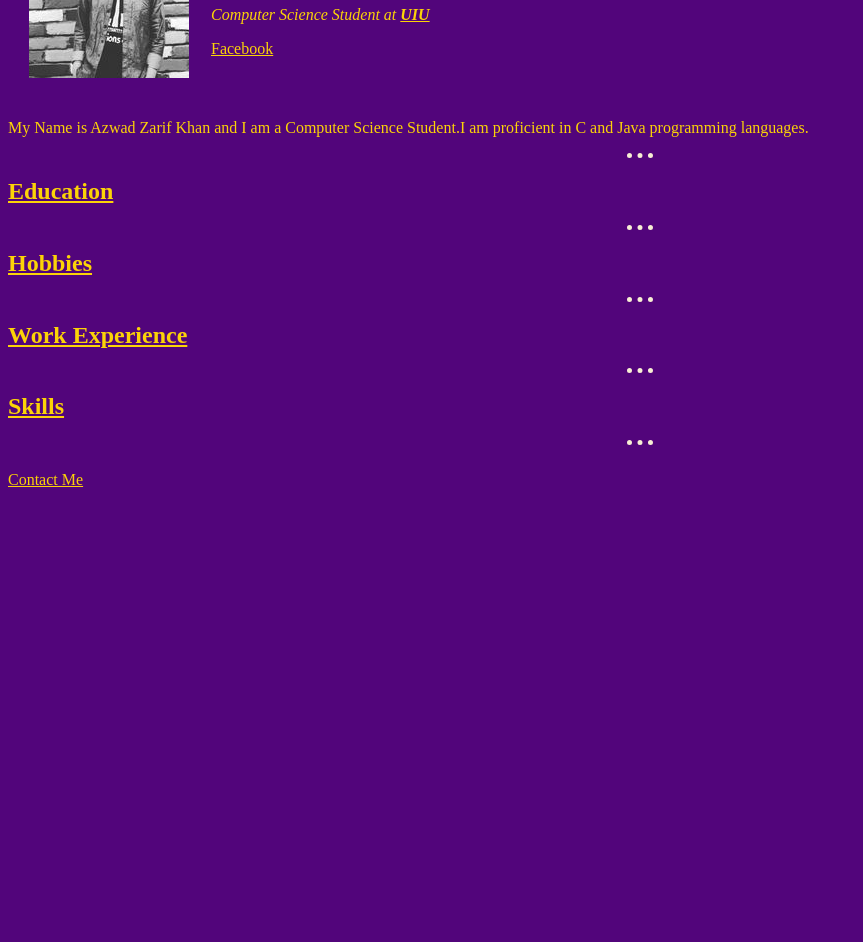
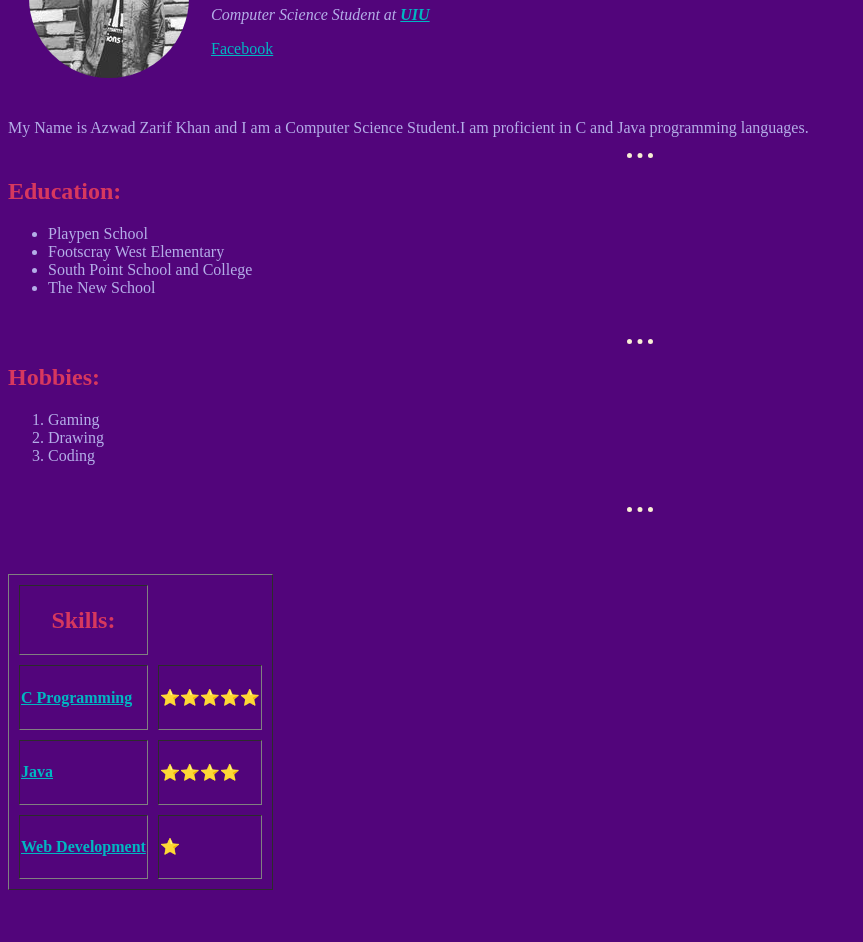
Before and after one commit to AzwadK/cv, a plain HTML site: page index.html in a window 1280 px wide. Shown: the part 111-1053 px from the top of the page, without its empty margins (0-863 px from the left). Before the commit the page ends 800 px from the top, so only its background shows below. Drawn offline with Linux system fonts and the light colour scheme.

Commit message:
More updates

```diff
--- a/CSS/styles.css
+++ b/CSS/styles.css
@@ -1,14 +1,17 @@
-
+/************Txt Colour**********/
 :root{
 
-  --c: #FCD307;
+  --c: #B4AEE8;
 
 
 
 }
 
+/************************************/
+img:hover {
+  background-color: red;
 
-
+}
 
 
 body {
@@ -24,19 +27,27 @@ hr {
 }
 
 h1 {
-  color:var(--c);
+  color: #FECD1A;
 }
 
-h2 {
-  color:var(--c);
+h2{
+  color: #D7385E;
+
 }
 
 h3 {
   color:var(--c);
 }
 
+h4{
+  color:var(--c);
+
+}
+
+
 a {
   color:var(--c);
+  border-width: 5%;
 }
 
 p {
@@ -54,3 +65,31 @@ label{
 
   color:var(--c);
 }
+a:hover{
+
+  background-color: red;
+}
+
+h1:hover{
+
+  background-color: #EE8572;
+}
+
+
+
+/*****************Class's*******************/
+
+.circular {
+    border-radius: 100%;
+}
+
+.Werk{
+  color: #66BFBF;
+
+}
+
+.cnt{
+
+color: #00B7C2
+
+}
--- a/index.html
+++ b/index.html
@@ -11,14 +11,14 @@
 <body>
   <table cellspacing="20">
     <tr>
-      <td><img src="Azwad_Khan.jpg" alt="Azwad Zaif Khan dp"></td>
+      <td><img class="circular" src="Azwad_Khan.jpg" alt="Azwad Zaif Khan dp"></td>
       <td>
         <h1>Azwad Zarif Khan</h1>
         <p>
           <em>Computer Science Student at
-            <strong> <a href="https://www.uiu.ac.bd/">UIU</a>
+            <strong> <a class="cnt" href="https://www.uiu.ac.bd/">UIU</a>
         </p></strong></em>
-        <a href="https://www.facebook.com/azwad.khan.58">Facebook</a>
+        <a class="cnt" href="https://www.facebook.com/azwad.khan.58">Facebook</a>
         </p>
       </td>
     </tr>
@@ -27,25 +27,68 @@
 
   <p>My Name is Azwad Zarif Khan and I am a Computer Science Student.I am proficient in C and Java programming languages.</p>
   <hr>
-  <a href="Education.html">
-    <h2>Education</h2>
-  </a>
+  <h2>Education:</h2>
+  <ul>
+    <li>Playpen School</li>
+    <li>Footscray West Elementary </li>
+    <li>South Point School and College</li>
+    <li>The New School </li>
+  </ul>
+  <br>
   <hr>
-  <a href="Hobbies.html">
-    <h2>Hobbies</h2>
-  </a>
+  <h2>Hobbies:</h2>
+  <ol>
+    <li>Gaming</li>
+    <li>Drawing</li>
+    <li>Coding</li>
+  </ol>
+  <br>
+  <hr>
+  <br>
+  <br>
+  <br>
+  <table border="1" cellspacing="10">
+    <thead>
+      <tr>
+        <th>
+          <h2>Skills:</h2>
+        </th>
+      </tr>
+
+    </thead>
+    <tbody>
+      <tr>
+        <td>
+          <h4><a class="cnt" href="https://www.w3schools.in/c-tutorial/">C Programming</a></h3>
+        </td>
+        <td>⭐⭐⭐⭐⭐</td>
+      </tr>
+      <tr>
+        <td>
+          <h4><a class="cnt" href="https://www.w3schools.in/category/java-tutorial/">Java</a></h3>
+        </td>
+        <td>⭐⭐⭐⭐</td>
+      </tr>
+      <tr>
+        <td>
+          <h4><a class="cnt" href="https://www.udemy.com/course/the-complete-web-development-bootcamp/">Web Development</a></h3>
+        </td>
+        <td>⭐</td>
+      </tr>
+    </tbody>
+
+  </table>
+  <br>
+  <br>
+  <br>
   <hr>
   <a href="Work.html">
-    <h2>Work Experience</h2>
-  </a>
-  <hr>
-  <a href="Skills.html">
-    <h2>Skills</h2>
+    <h3 class="Werk" >Work Experience</h3>
   </a>
   <hr>
   <br>
 
-  <a href="Contact.html">Contact Me</a>
+  <a class="Werk" href="Contact.html">Contact Me</a>
 
 </body>
 
```
Also changed, not shown: Education.html (deleted, +0 -20 lines), Hobbies.html (deleted, +0 -19 lines), Skills.html (deleted, +0 -49 lines), Work.html (+5 -5 lines).
